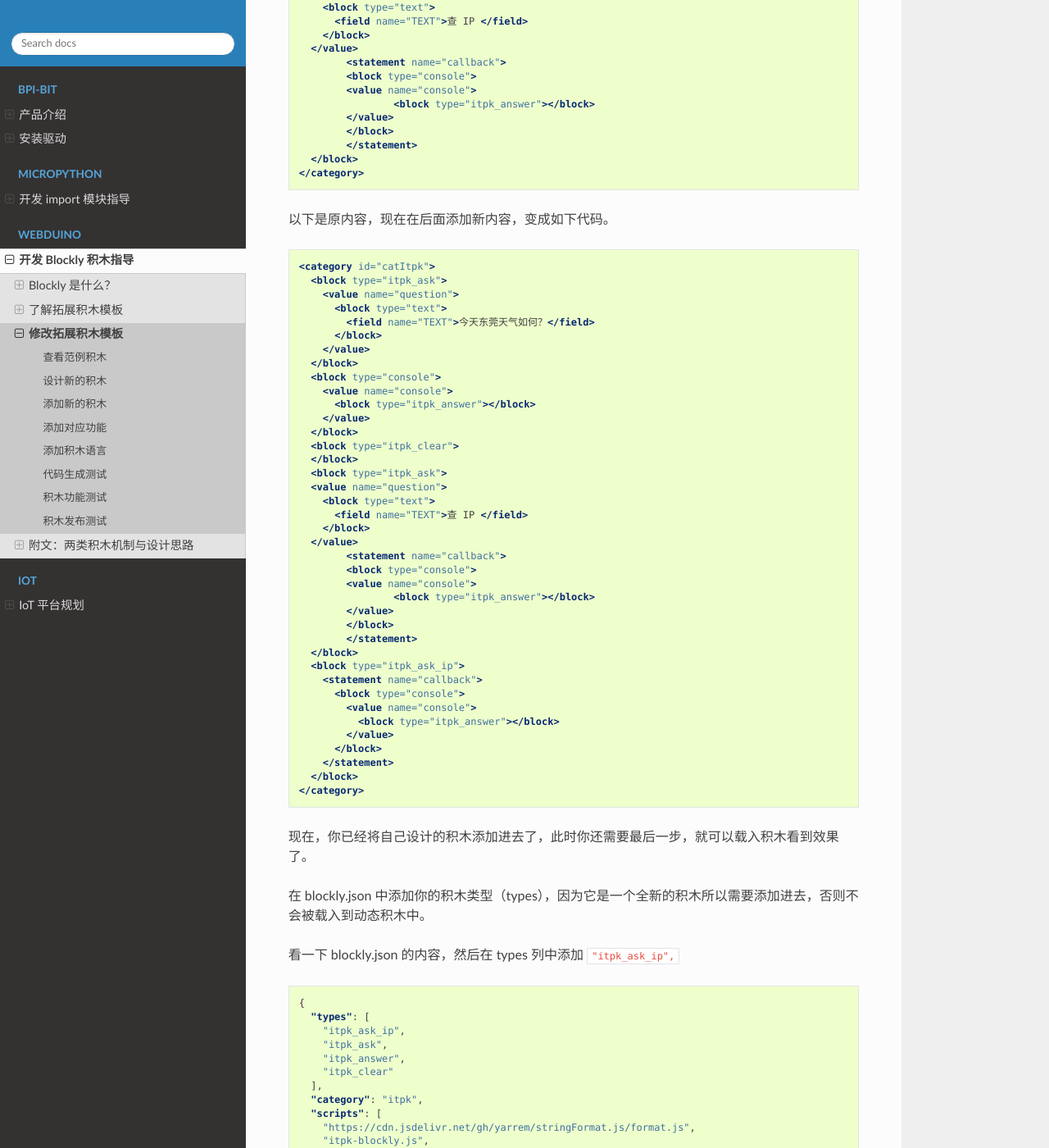
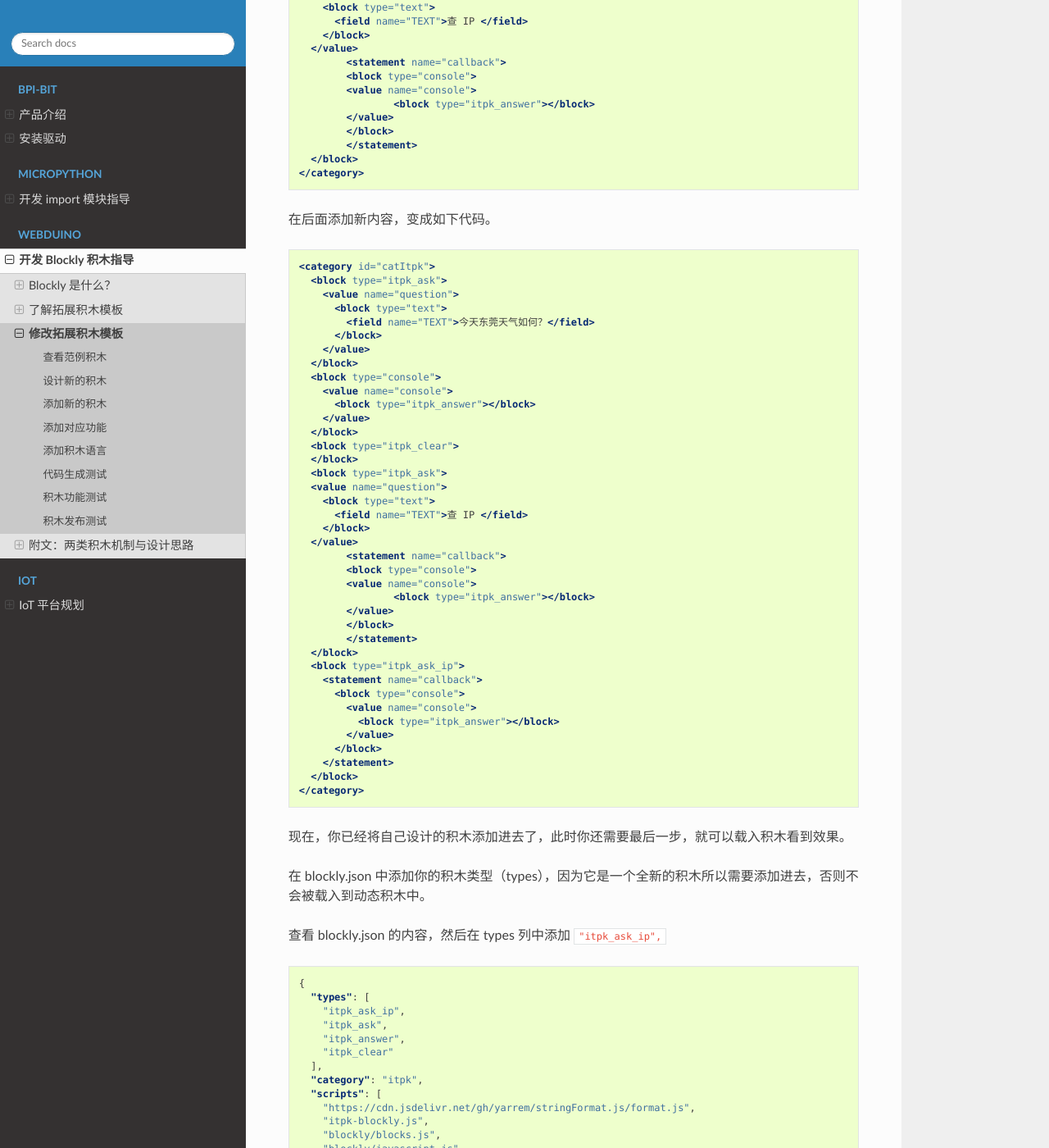
Before and after one commit to BPI-STEAM/Dev, a Sphinx documentation site: the page built from source/web/modify.md, in a window 1280 px wide and 1400 px high, scrolled down 11081 px. Shown: the whole window at 82% size. Built offline with Sphinx 7.4.7 and the Read the Docs theme 2.0.0, drawn with Linux system fonts in a browser that asks for light colours; some of the changed text lies outside the part shown.

Commit message:
Update modify.md

````diff
--- a/source/web/modify.md
+++ b/source/web/modify.md
@@ -211,7 +211,7 @@ Blockly.JavaScript['itpk_ask_ip'] = function(block) {
 </category>
 ```
 
-以下是原内容，现在在后面添加新内容，变成如下代码。
+在后面添加新内容，变成如下代码。
 
 ```xml
 <category id="catItpk">
@@ -255,11 +255,11 @@ Blockly.JavaScript['itpk_ask_ip'] = function(block) {
 </category>
 ```
 
-现在，你已经将自己设计的积木添加进去了，此时你还需要最后一步，就可以载入积木看到效果了。
+现在，你已经将自己设计的积木添加进去了，此时你还需要最后一步，就可以载入积木看到效果。
 
 在 blockly.json 中添加你的积木类型（types），因为它是一个全新的积木所以需要添加进去，否则不会被载入到动态积木中。
 
-看一下 blockly.json 的内容，然后在 types 列中添加 `"itpk_ask_ip",`
+查看 blockly.json 的内容，然后在 types 列中添加 `"itpk_ask_ip",`
 
 ```json
 {
@@ -287,7 +287,7 @@ Blockly.JavaScript['itpk_ask_ip'] = function(block) {
 
 > 以下的操作均在浏览器无痕模式下进行。（等你足够了解后，可以先移除积木后刷新再重新载入积木）。
 
-现在你可以提交它，然后等一会提交成功后，可以载入 `https://junhuanchen.github.io/webduino-blockly-template/blockly.json` 积木查看效果了。（写这篇文档的时候，不小心操作失误了）
+现在你可以提交它，然后等一会提交成功后，可以载入 `https://junhuanchen.github.io/webduino-blockly-template/blockly.json` 积木查看效果了。
 
 ![](images/new_toolbox.png)
 
````
